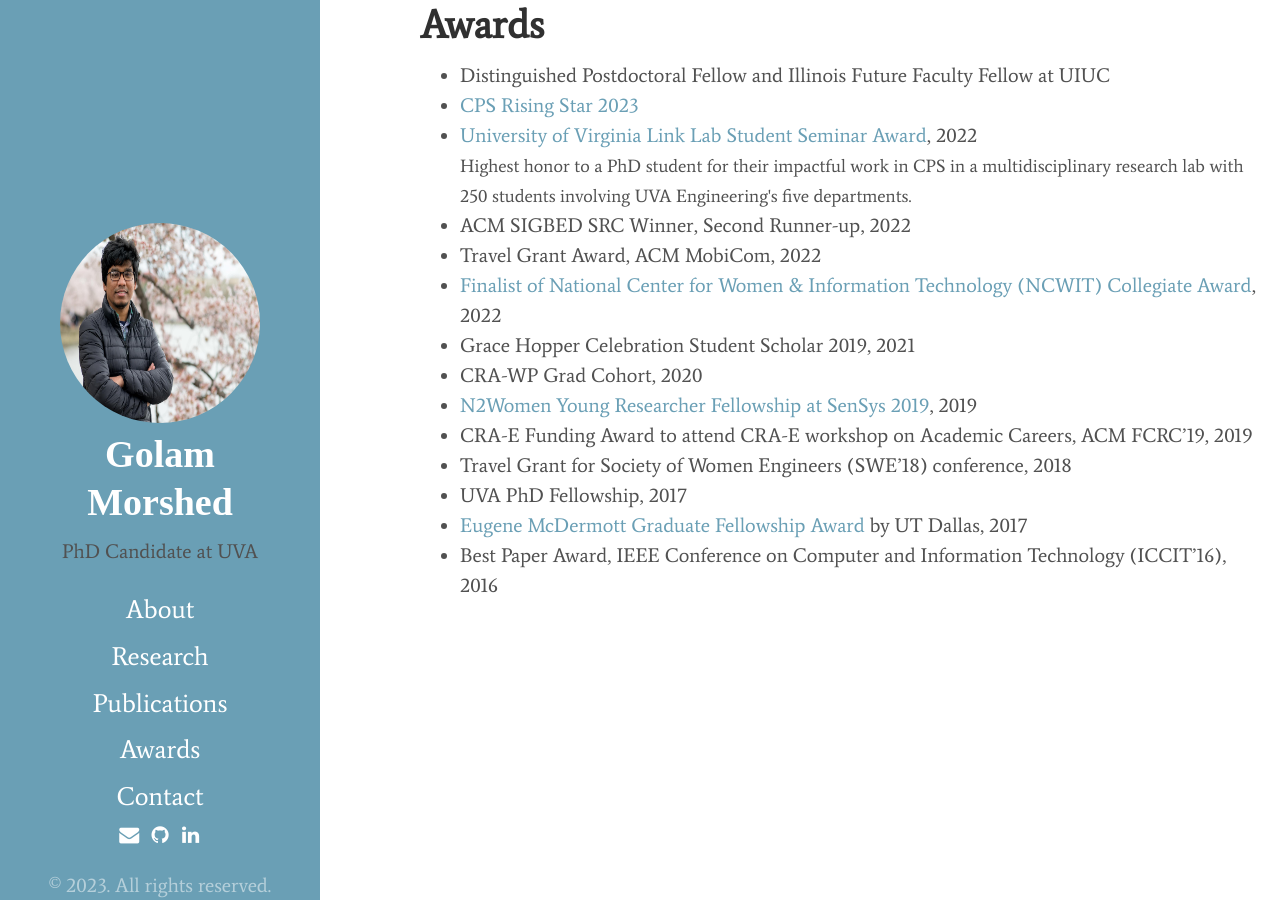
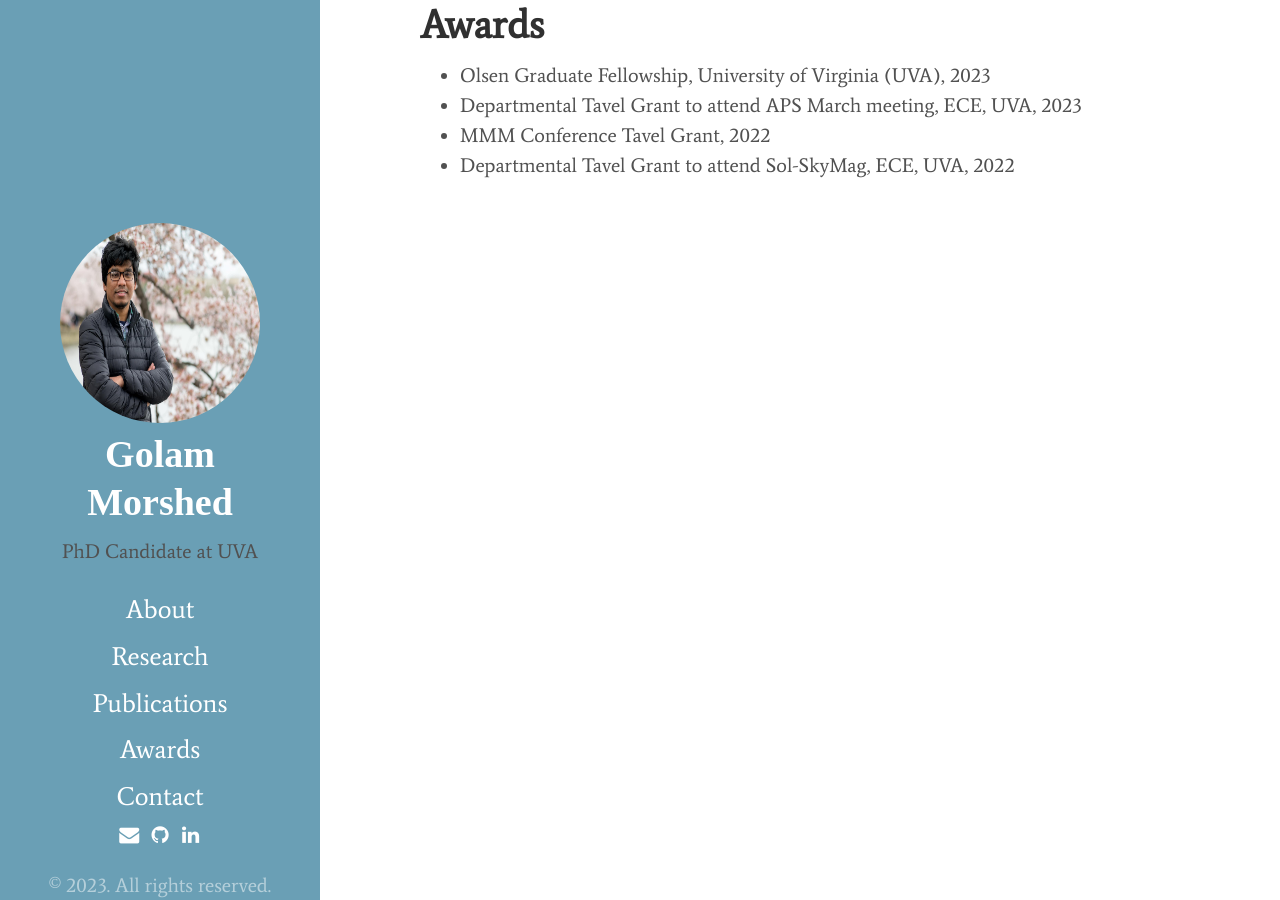
Before and after one commit to mgmorshed/mgmorshed.github.io, a Jekyll site: the page built from awards.md, in a window 1280 px wide. Built offline with Jekyll 4.4.1, drawn with Linux system fonts in a browser that asks for light colours; cached includes are drawn as plain includes.

Commit message:
Update awards.md

```diff
--- a/awards.md
+++ b/awards.md
@@ -2,18 +2,7 @@
 layout: page
 title: Awards
 ---
-* Distinguished Postdoctoral Fellow and Illinois Future Faculty Fellow at UIUC
-* [CPS Rising Star 2023](https://risingstars.linklab.virginia.edu/2023/)
-* [University of Virginia Link Lab Student Seminar Award](https://engineering.virginia.edu/link-lab/news/link-lab-awards), 2022 <br />
-  <font size = 4 >Highest honor to a PhD student for their impactful work in CPS in a multidisciplinary research lab with 250 students involving UVA Engineering's five departments. </font>
-* ACM SIGBED SRC Winner, Second Runner-up, 2022
-* Travel Grant Award, ACM MobiCom, 2022
-* [Finalist of National Center for Women & Information Technology (NCWIT) Collegiate Award](https://www.aspirations.org/   2022-ncwit-collegiate-award-finalists-announced), 2022
-* Grace Hopper Celebration Student Scholar 2019, 2021
-* CRA-WP Grad Cohort, 2020
-* [N2Women Young Researcher Fellowship at SenSys 2019](https://sensys.acm.org/2019/resources/documents/N2Women_flyer_SenSys.pdf), 2019
-* CRA-E Funding Award to attend CRA-E workshop on Academic Careers, ACM FCRC’19, 2019
-* Travel Grant for Society of Women Engineers (SWE’18) conference, 2018
-* UVA PhD Fellowship, 2017
-* [Eugene McDermott Graduate Fellowship Award](https://provost.utdallas.edu/mcdermott-fellows/about) by UT Dallas, 2017
-* Best Paper Award, IEEE Conference on Computer and Information Technology (ICCIT’16), 2016
+* Olsen Graduate Fellowship, University of Virginia (UVA), 2023
+* Departmental Tavel Grant to attend APS March meeting, ECE, UVA, 2023
+* MMM Conference Tavel Grant, 2022
+* Departmental Tavel Grant to attend Sol-SkyMag, ECE, UVA, 2022
```
